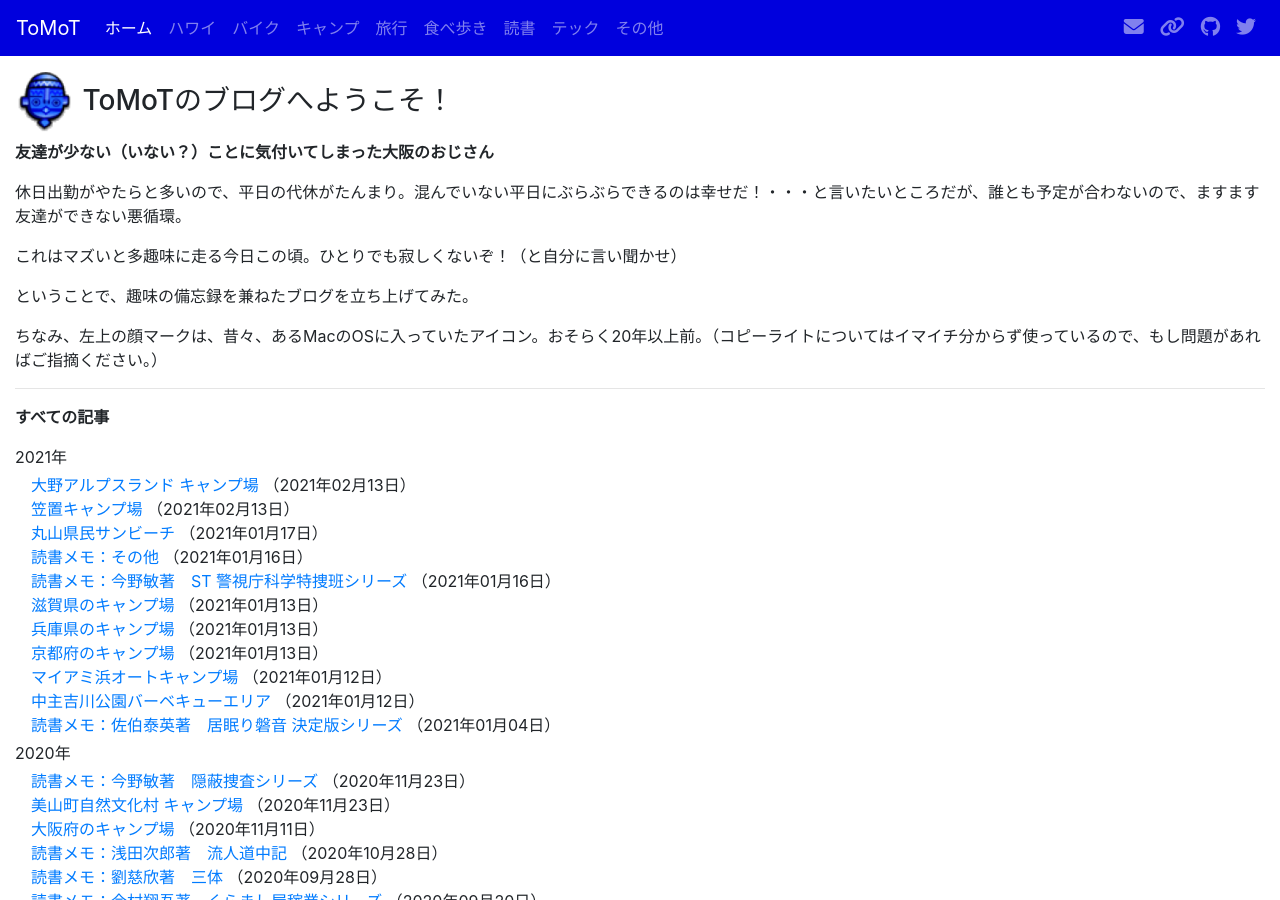
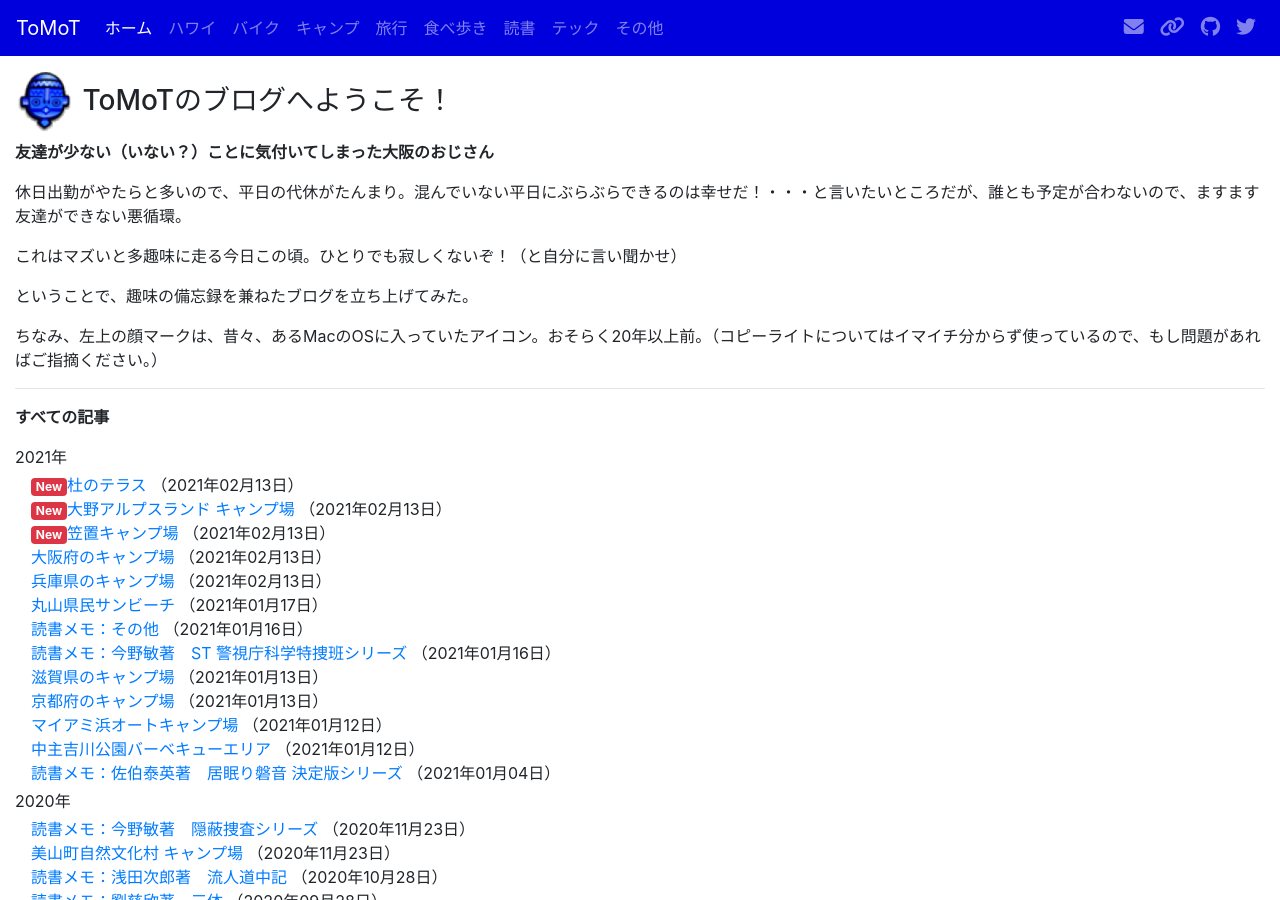
Before and after one commit to tomot/tomot.github.io, a Jekyll site: the page built from index.md, in a window 1280 px wide and 900 px high. Built offline with Jekyll 4.4.1, drawn with Linux system fonts in a browser that asks for light colours; nearby versions of some CDN libraries.

Commit message:
make Mori site page

```diff
--- a/index.md
+++ b/index.md
@@ -19,13 +19,15 @@ title: ToMoT - ホーム
 
 <p class="mb-1">2021年</p>
 <ul class="list-unstyled ml-3 mb-1">
-<li><a href="pages/camp-ohno.html">大野アルプスランド キャンプ場</a> （2021年02月13日）</li>
-<li><a href="pages/camp-kasagi.html">笠置キャンプ場</a> （2021年02月13日）</li>
+<li><span class="badge badge-danger">New</span><a href="pages/camp-mori.html">杜のテラス</a> （2021年02月13日）</li>
+<li><span class="badge badge-danger">New</span><a href="pages/camp-ohno.html">大野アルプスランド キャンプ場</a> （2021年02月13日）</li>
+<li><span class="badge badge-danger">New</span><a href="pages/camp-kasagi.html">笠置キャンプ場</a> （2021年02月13日）</li>
+<li><a href="pages/camp-osaka.html">大阪府のキャンプ場</a> （2021年02月13日）</li>
+<li><a href="pages/camp-hyogo.html">兵庫県のキャンプ場</a> （2021年02月13日）</li>
 <li><a href="pages/camp-maruyama.html">丸山県民サンビーチ</a> （2021年01月17日）</li>
-<li><!-- <span class="badge badge-danger">New</span> --><a href="pages/book-etc.html">読書メモ：その他</a> （2021年01月16日）</li>
+<li><a href="pages/book-etc.html">読書メモ：その他</a> （2021年01月16日）</li>
 <li><a href="pages/book-konno2.html">読書メモ：今野敏著　ST 警視庁科学特捜班シリーズ</a> （2021年01月16日）</li>
 <li><a href="pages/camp-shiga.html">滋賀県のキャンプ場</a> （2021年01月13日）</li>
-<li><a href="pages/camp-hyogo.html">兵庫県のキャンプ場</a> （2021年01月13日）</li>
 <li><a href="pages/camp-kyoto.html">京都府のキャンプ場</a> （2021年01月13日）</li>
 <li><a href="pages/camp-maiami.html">マイアミ浜オートキャンプ場</a> （2021年01月12日）</li>
 <li><a href="pages/camp-chuzu.html">中主吉川公園バーベキューエリア</a> （2021年01月12日）</li>
@@ -36,7 +38,6 @@ title: ToMoT - ホーム
 <ul class="list-unstyled ml-3 mb-1">
 <li><a href="pages/book-konno.html">読書メモ：今野敏著　隠蔽捜査シリーズ</a> （2020年11月23日）</li>
 <li><a href="pages/camp-miyama.html">美山町自然文化村 キャンプ場</a> （2020年11月23日）</li>
-<li><a href="pages/camp-osaka.html">大阪府のキャンプ場</a> （2020年11月11日）</li>
 <li><a href="pages/book-asada.html">読書メモ：浅田次郎著　流人道中記</a> （2020年10月28日）</li>
 <li><a href="pages/book-liu.html">読書メモ：劉慈欣著　三体</a> （2020年09月28日）</li>
 <li><a href="pages/book-imamura.html">読書メモ：今村翔吾著　くらまし屋稼業シリーズ</a> （2020年09月20日）</li>
```
Also changed, not shown: camp.md (+5 -4 lines), pages/camp-hyogo.md (+2 -2 lines), pages/camp-mori.md (added, +58 -0 lines), pages/camp-osaka.md (+2 -2 lines), 5 other files.
